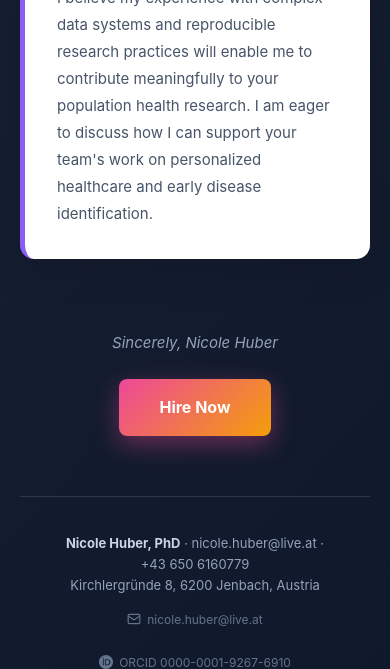
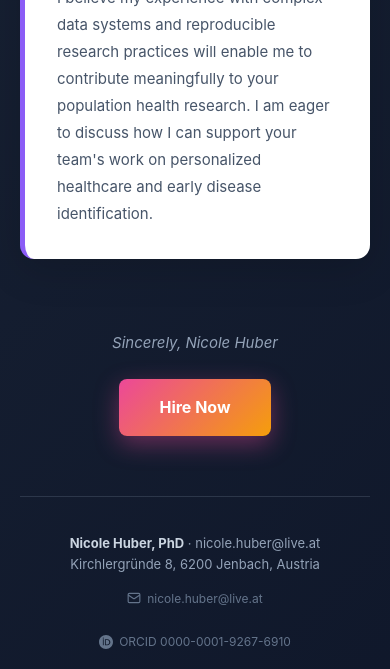
Before and after one commit to niki0211/resume, a plain HTML site: page coverletter/index.html in a window 390 px wide. Shown: the part 4102-4771 px from the top of the page. Drawn offline with Linux system fonts and the light colour scheme.

Commit message:
Update footer in index.html
Removed phone number from footer and adjusted email line.

```diff
--- a/coverletter/index.html
+++ b/coverletter/index.html
@@ -585,7 +585,7 @@
 
   <!-- FOOTER -->
   <div class="footer">
-    <strong>Nicole Huber, PhD</strong> · nicole.huber@live.at · +43 650 6160779<br>
+    <strong>Nicole Huber, PhD</strong> · nicole.huber@live.at <br>
     Kirchlergründe 8, 6200 Jenbach, Austria
     <div class="footer-links">
       <a class="footer-link" href="mailto:nicole.huber@live.at">
```
